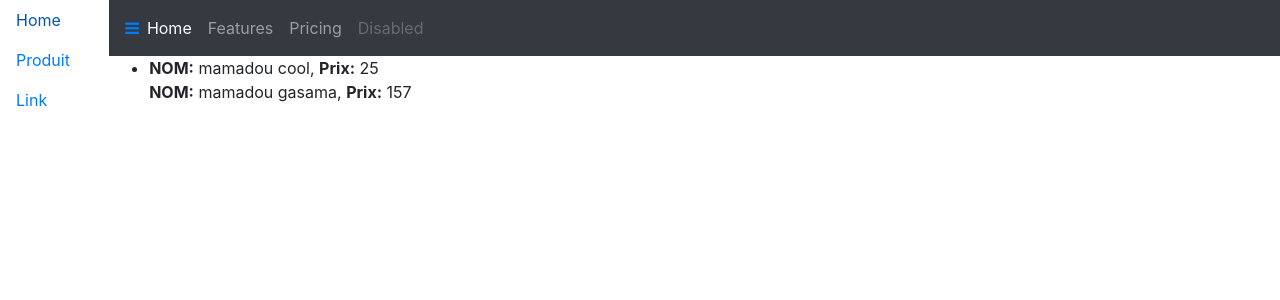
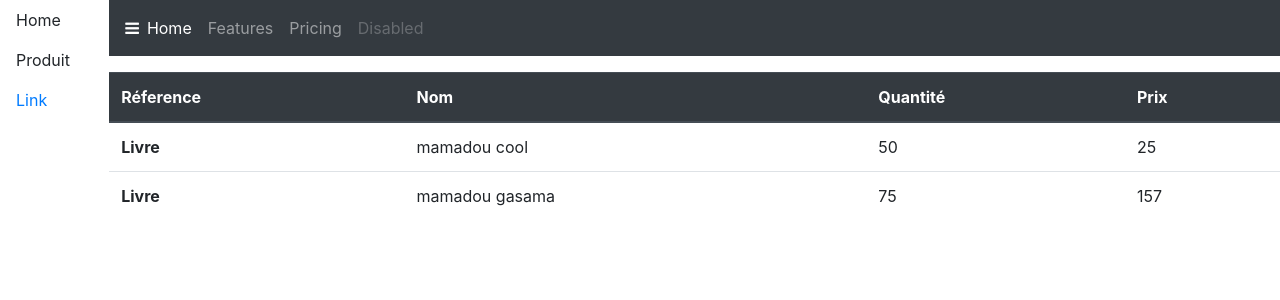
Before and after one commit to akoua/ClientGestionStockProduits, an Angular app: page /produit in a window 1280 px wide. Both pictures are taken after a click on the link 22 px from the left and 28 px from the top of the page. Shown: the top 300 px of the page. Built offline with nearby package versions, Linux system fonts and the light colour scheme.

Commit message:
commit crud_before

```diff
--- a/src/app/produit/produit.component.html
+++ b/src/app/produit/produit.component.html
@@ -1,7 +1,20 @@
-<ul>
-  <li>
-    <div *ngFor="let p of produits">
-    <strong>NOM:</strong>  {{p.nom}}, <strong>Prix:</strong> {{p.prix}}
-    </div>
-  </li>
-</ul>
+<div class="mt-3">
+    <table class="table">
+        <thead class="thead-dark">
+          <tr>
+            <th scope="col">Réference</th>
+            <th scope="col">Nom</th>
+            <th scope="col">Quantité</th>
+            <th scope="col">Prix</th>
+          </tr>
+        </thead>
+        <tbody>
+          <tr *ngFor="let p of produits">
+            <th scope="row"> {{p.ref}} </th>
+            <td>{{p.nom}}</td>
+            <td>{{p.quantity}}</td>
+            <td>{{p.prix}}</td>
+          </tr>
+        </tbody>
+      </table>
+</div>
--- a/src/app/sidebar/sidebar.component.html
+++ b/src/app/sidebar/sidebar.component.html
@@ -1,11 +1,11 @@
 <ul class="nav flex-column">
     <li class="nav-item">
-      <a class="nav-link active" routerLink="/home" routerLinkActive="active" (click)="sideBarChanged($event)">Home</a>
+      <a class="nav-link active clickable"   (click)="sideBarChanged($event)">Home</a>
     </li>
     <li class="nav-item">
-      <a class="nav-link" routerLink="/produit" routerLinkActive="active" (click)="sideBarChanged($event)">Produit</a>
+      <a class="nav-link clickable"  (click)="sideBarChanged($event)">Produit</a>
     </li>
     <li class="nav-item">
-      <a class="nav-link" href="" (click)="sideBarChanged($event)">Link</a>
+      <a class="nav-link" routerLink="home" RouterLinkActive="active">Link</a>
     </li>
   </ul>
--- a/src/app/sidebar/sidebar.component.ts
+++ b/src/app/sidebar/sidebar.component.ts
@@ -18,6 +18,10 @@ export class SidebarComponent implements OnInit {
       this.router.navigate(['produit']);
       //console.log(this.router.routerState );
     }
+    if (event.srcElement.textContent == "Home" ) {
+      this.router.navigate(['home']);
+      //console.log(this.router.routerState );
+    }
    //event.preventDefault();
   }
 
--- a/src/styles.css
+++ b/src/styles.css
@@ -1 +1,17 @@
 /* You can add global styles to this file, and also import other style files */
+a {
+    text-decoration: underline;
+    color: #a00;
+  }
+  a:visited {
+    color: rgb(68, 92, 136);
+  }
+  a:hover, a:focus, a:active {
+    text-decoration: none;
+    color: white;
+    background: none;
+  }
+
+.clickable{
+    cursor: pointer;
+}
```
